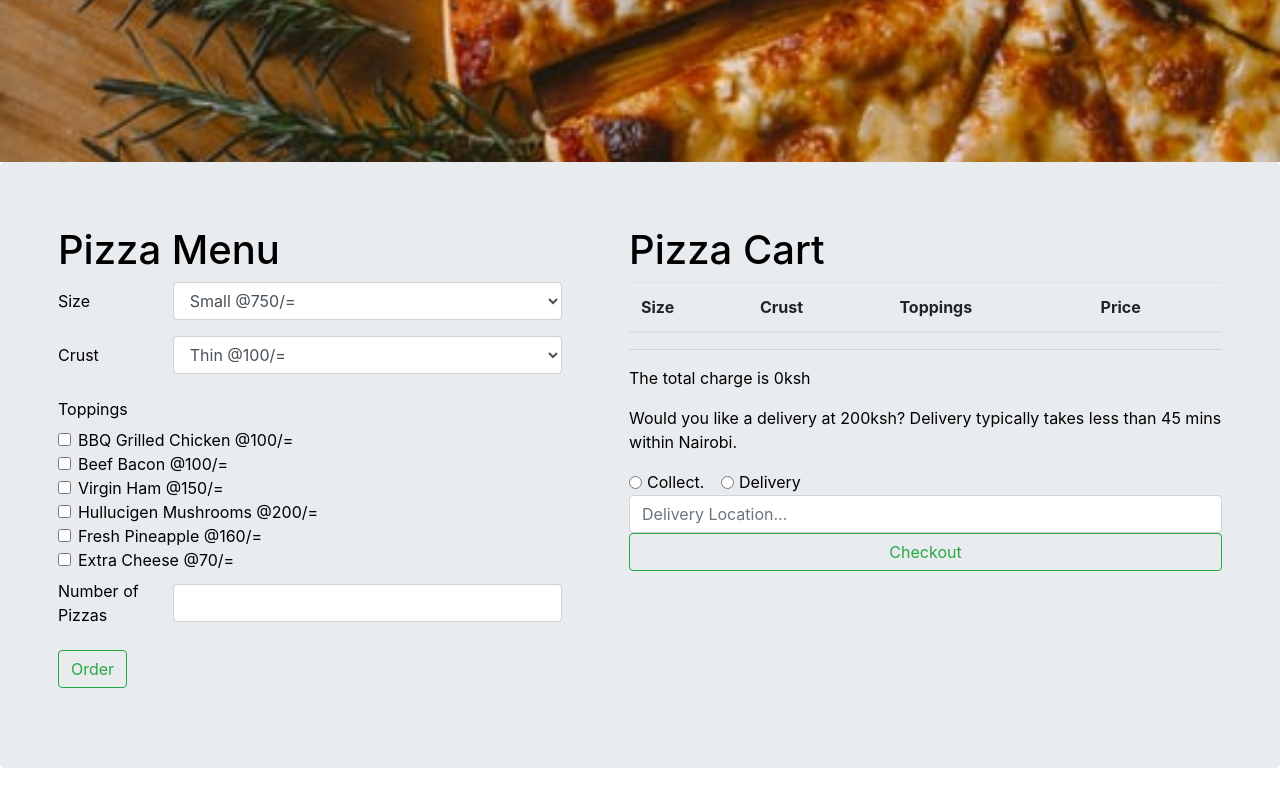
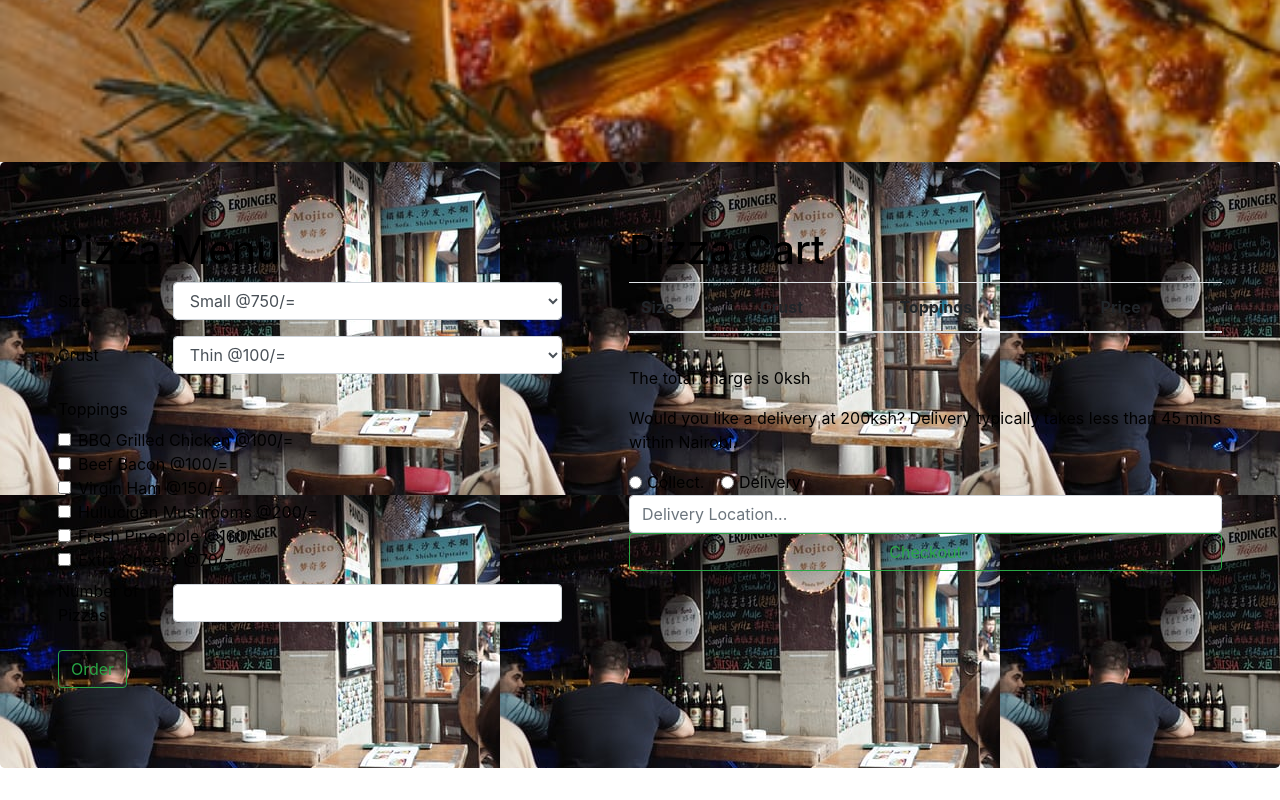
Before and after one commit to BrianKennedyN/Pizza-Ordering-App, a plain HTML site: page index.html in a window 1280 px wide. Shown: the part 638-1438 px from the top of the page. Drawn offline with Linux system fonts and the light colour scheme.

Commit message:
added background image to the menu section

```diff
--- a/css/styles.css
+++ b/css/styles.css
@@ -39,5 +39,6 @@
 
 .jumbotron{
     color: black;
+    background-image: url(/images/3.jpeg);
 
      }
```
